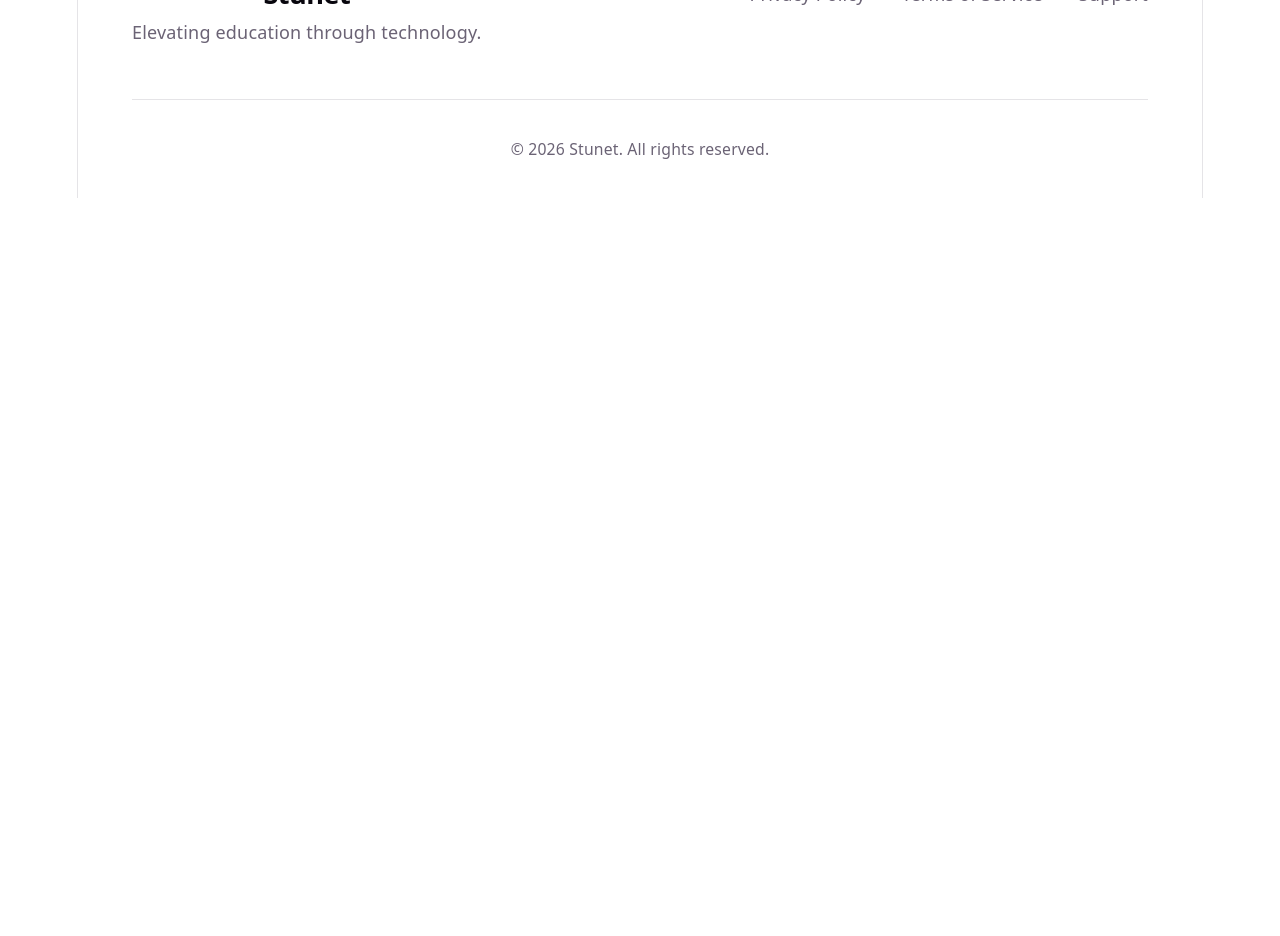
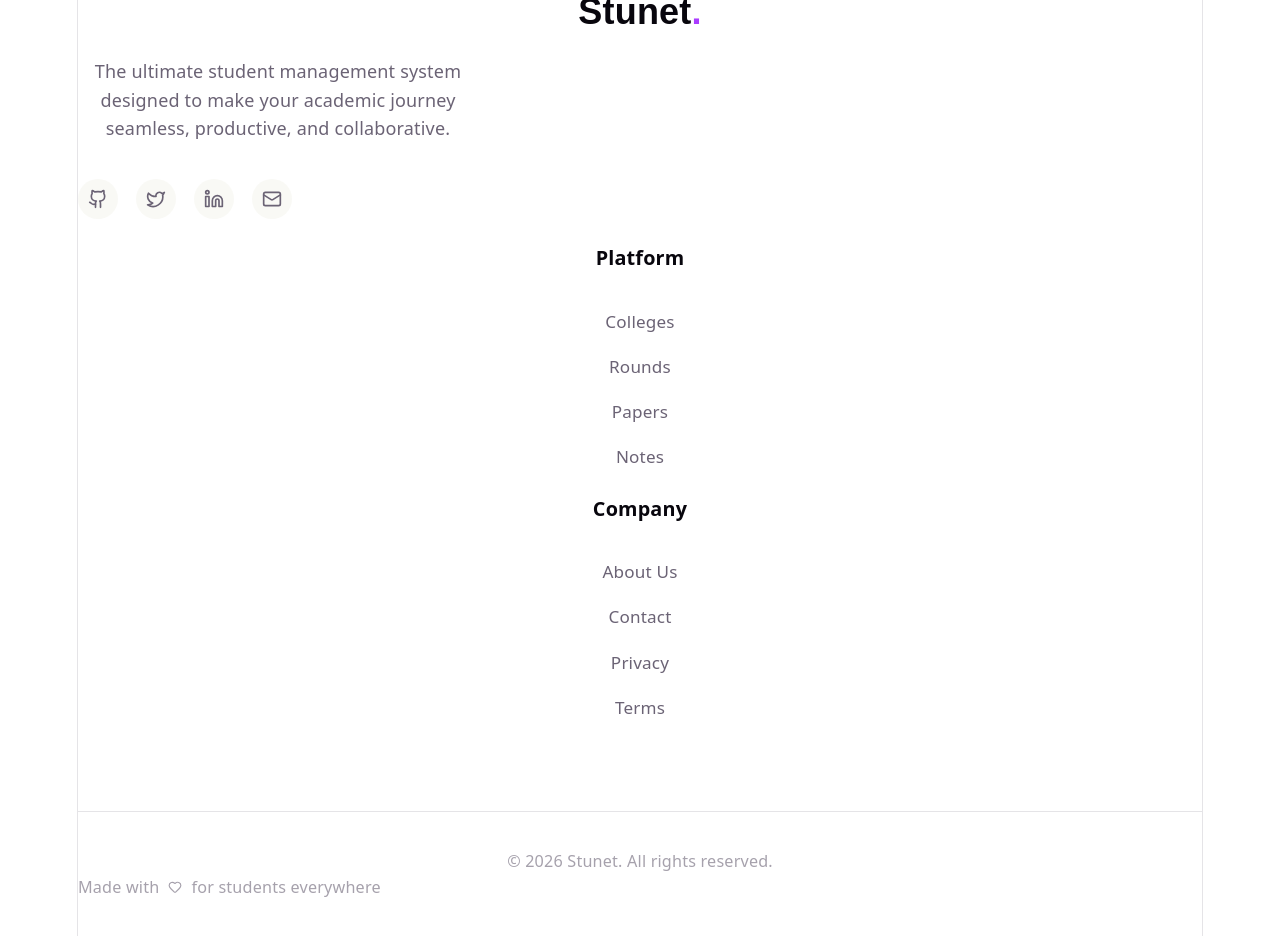
Before and after one commit to yashkohakade18/Stunet, a React (Vite) app: page / in a window 1280 px wide. Shown: the part 1600-2536 px from the top of the page. Before the commit the page ends 1798 px from the top, so only its background shows below. Built offline with nearby package versions, Linux system fonts and the light colour scheme.

Commit message:
style: implement premium footer and final global UI polish

```diff
--- a/src/App.css
+++ b/src/App.css
@@ -1,3 +1,27 @@
+* {
+  scroll-behavior: smooth;
+}
+
+/* Custom Scrollbar */
+::-webkit-scrollbar {
+  width: 10px;
+}
+
+::-webkit-scrollbar-track {
+  background: var(--bg);
+}
+
+::-webkit-scrollbar-thumb {
+  background: var(--border);
+  border-radius: 5px;
+  border: 2px solid var(--bg);
+}
+
+::-webkit-scrollbar-thumb:hover {
+  background: var(--text);
+  opacity: 0.5;
+}
+
 .app-container {
   display: flex;
   flex-direction: column;
@@ -723,6 +747,103 @@
   border-radius: 4px;
 }
 
+/* Footer Styles */
+.main-footer {
+  background: var(--bg);
+  border-top: 1px solid var(--border);
+  padding-top: 5rem;
+}
+
+.footer-top {
+  padding-bottom: 5rem;
+}
+
+.footer-logo {
+  font-size: 2rem;
+  font-weight: 800;
+  color: var(--text-h);
+  text-decoration: none;
+  font-family: 'Syne', sans-serif;
+}
+
+.footer-logo .dot {
+  color: var(--accent);
+}
+
+.footer-tagline {
+  color: var(--text);
+  margin: 1.5rem 0 2rem;
+  max-width: 400px;
+  line-height: 1.6;
+}
+
+.social-links {
+  display: flex;
+  gap: 1rem;
+}
+
+.social-links a {
+  width: 40px;
+  height: 40px;
+  background: var(--social-bg);
+  color: var(--text);
+  border-radius: 50%;
+  display: flex;
+  align-items: center;
+  justify-content: center;
+  transition: all 0.2s ease;
+}
+
+.social-links a:hover {
+  background: var(--accent);
+  color: white;
+  transform: translateY(-3px);
+}
+
+.footer-title {
+  font-size: 1.1rem;
+  font-weight: 700;
+  color: var(--text-h);
+  margin-bottom: 2rem;
+}
+
+.footer-list {
+  list-style: none;
+  padding: 0;
+  margin: 0;
+  display: flex;
+  flex-direction: column;
+  gap: 1rem;
+}
+
+.footer-list a {
+  color: var(--text);
+  text-decoration: none;
+  font-size: 0.95rem;
+  transition: color 0.2s;
+}
+
+.footer-list a:hover {
+  color: var(--accent);
+}
+
+.footer-bottom {
+  border-top: 1px solid var(--border);
+  padding: 2rem 0;
+}
+
+.copyright, .made-with {
+  font-size: 0.9rem;
+  color: var(--text);
+  opacity: 0.6;
+}
+
+.made-with {
+  display: flex;
+  align-items: center;
+  gap: 0.5rem;
+}
+
 /* About Page Styles */
 .about-hero {
   text-align: center;
--- a/src/components/layout/Footer.jsx
+++ b/src/components/layout/Footer.jsx
@@ -1,21 +1,57 @@
 import React from 'react';
+import { Link } from 'react-router-dom';
+import { Github, Twitter, Linkedin, Mail, Heart } from 'lucide-react';
 
 const Footer = () => {
   return (
-    <footer className="footer">
-      <div className="footer-content">
-        <div className="footer-brand">
-          <span className="logo-text">Stunet</span>
-          <p>Elevating education through technology.</p>
-        </div>
-        <div className="footer-links">
-          <a href="#">Privacy Policy</a>
-          <a href="#">Terms of Service</a>
-          <a href="#">Support</a>
+    <footer className="main-footer">
+      <div className="footer-top">
+        <div className="max-w-6xl mx-auto px-4 grid grid-cols-1 md:grid-cols-4 gap-12">
+          <div className="col-span-1 md:col-span-2">
+            <Link to="/" className="footer-logo">Stunet<span className="dot">.</span></Link>
+            <p className="footer-tagline">
+              The ultimate student management system designed to make your academic journey
+              seamless, productive, and collaborative.
+            </p>
+            <div className="social-links">
+              <a href="#"><Github size={20} /></a>
+              <a href="#"><Twitter size={20} /></a>
+              <a href="#"><Linkedin size={20} /></a>
+              <a href="#"><Mail size={20} /></a>
+            </div>
+          </div>
+
+          <div>
+            <h4 className="footer-title">Platform</h4>
+            <ul className="footer-list">
+              <li><Link to="/colleges">Colleges</Link></li>
+              <li><Link to="/rounds">Rounds</Link></li>
+              <li><Link to="/papers">Papers</Link></li>
+              <li><Link to="/notes">Notes</Link></li>
+            </ul>
+          </div>
+
+          <div>
+            <h4 className="footer-title">Company</h4>
+            <ul className="footer-list">
+              <li><Link to="/about">About Us</Link></li>
+              <li><Link to="/contact">Contact</Link></li>
+              <li><a href="#">Privacy</a></li>
+              <li><a href="#">Terms</a></li>
+            </ul>
+          </div>
         </div>
       </div>
+
       <div className="footer-bottom">
-        <p>&copy; {new Date().getFullYear()} Stunet. All rights reserved.</p>
+        <div className="max-w-6xl mx-auto px-4 flex flex-col md:flex-row justify-between items-center gap-4">
+          <p className="copyright">
+            &copy; {new Date().getFullYear()} Stunet. All rights reserved.
+          </p>
+          <p className="made-with">
+            Made with <Heart size={14} className="text-red-500 fill-current" /> for students everywhere
+          </p>
+        </div>
       </div>
     </footer>
   );
```
